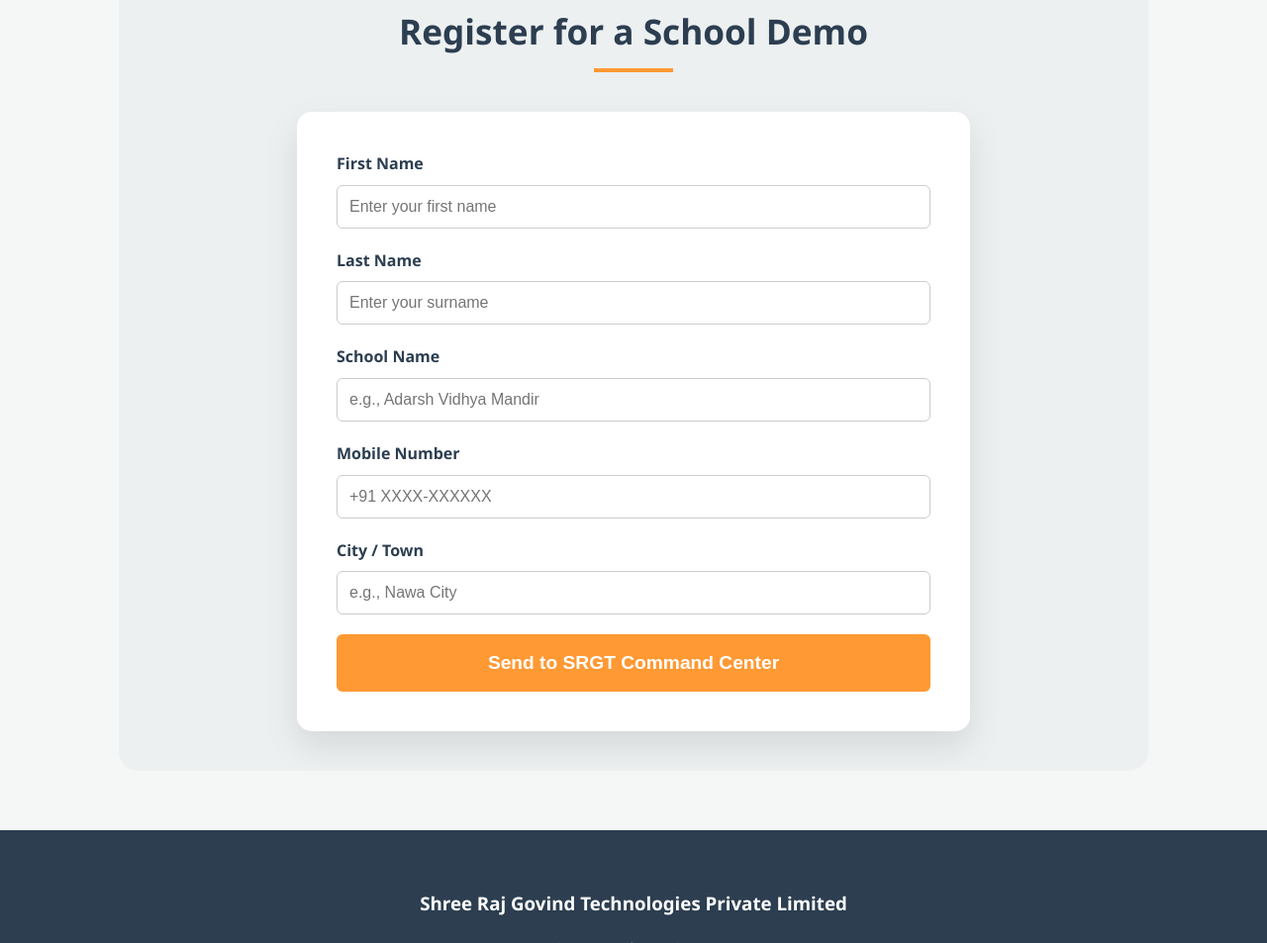
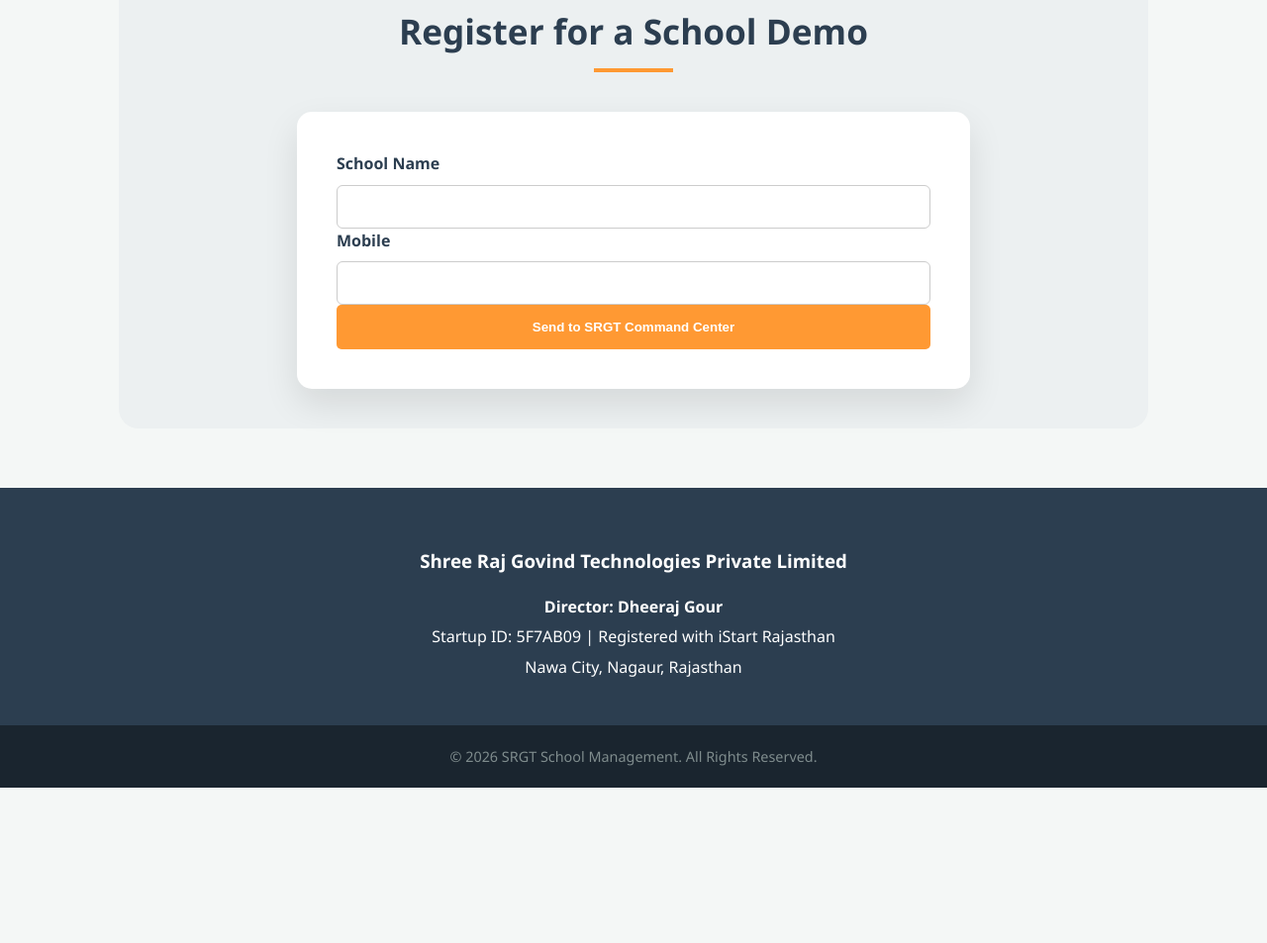
Before and after one commit to dheerajgour11-eng/shreeram.github.io, a plain HTML site: page index.html in a window 1280 px wide. Shown: the part 1024-1977 px from the top of the page at 99% size. After the commit the page ends 1820 px from the top, so only its background shows below. Drawn offline with Linux system fonts and the light colour scheme.

Commit message:
Update index.html

```diff
--- a/index.html
+++ b/index.html
@@ -82,38 +82,20 @@
     <h2 class="section-title">Register for a School Demo</h2>
     <div class="contact-box">
         <form action="https://webto.salesforce.com/bin/servlet/bin/WebToLead?encoding=UTF-8" method="POST">
+    <input type="hidden" name="oid" value="00Df600000HbN3tAAA">
 
-            <input type="hidden" name="oid" value="00Df600000HbN3tAAA">
+    <input type="hidden" name="retURL" value="https://www.google.com">
 
-            <input type="hidden" name="retURL" value="https://dheerajgour11-eng.github.io/shreeram.github.io/">
+    <label>School Name</label>
+    <input name="company" type="text" required>
 
-            <div class="form-group">
-                <label for="first_name">First Name</label>
-                <input id="first_name" name="first_name" type="text" placeholder="Enter your first name" required>
-            </div>
+    <label>Mobile</label>
+    <input name="phone" type="tel" required>
 
-            <div class="form-group">
-                <label for="last_name">Last Name</label>
-                <input id="last_name" name="last_name" type="text" placeholder="Enter your surname" required>
-            </div>
-
-            <div class="form-group">
-                <label for="company">School Name</label>
-                <input id="company" name="company" type="text" placeholder="e.g., Adarsh Vidhya Mandir" required>
-            </div>
-
-            <div class="form-group">
-                <label for="phone">Mobile Number</label>
-                <input id="phone" name="phone" type="tel" placeholder="+91 XXXX-XXXXXX" required>
-            </div>
-
-            <div class="form-group">
-                <label for="city">City / Town</label>
-                <input id="city" name="city" type="text" placeholder="e.g., Nawa City">
-            </div>
-
-            <button type="submit" name="submit" class="submit-btn">Send to SRGT Command Center</button>
-        </form>
+    <button type="submit" style="background:#ff9933; color:white; padding:15px; width:100%; border:none; border-radius:5px; font-weight:bold; cursor:pointer;">
+        Send to SRGT Command Center
+    </button>
+</form>
     </div>
 </div>
 
```
